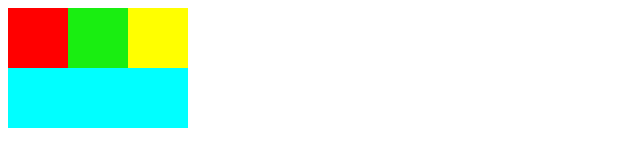
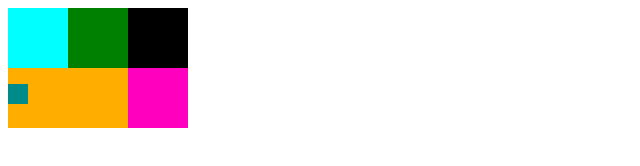
Before and after one commit to William-italia/FrontEndLearning, a plain HTML site: page section-one/index5.html in a window 1280 px wide. Shown: the whole page, without its empty margins (0-640 px from the left). Drawn offline with Linux system fonts and the light colour scheme.

Commit message:
netflix base

```diff
--- a/section-one/index5.html
+++ b/section-one/index5.html
@@ -7,12 +7,35 @@
     <title>Meu html</title>
   </head>
   <body>
-    <div style="width: 180px; height: 120px; background-color: aqua">
-
-    <div style="width: 60px; height: 60px; background-color: red; float: left;"></div>
-    <div style="width: 60px; height: 60px; background-color: rgb(25, 238, 17); float: left;"></div>
-    <div style="width: 60px; height: 60px; background-color: yellow; float: left;"></div>
-
-
+    <div style="width: 180px; height: 120px; background: red">
+      <div
+        style="width: 60px; height: 60px; background: aqua; float: left"
+      ></div>
+      <div
+        style="width: 60px; height: 60px; background: green; float: left"
+      ></div>
+      <div
+        style="width: 60px; height: 60px; background: black; float: left"
+      ></div>
+      <div
+        style="
+          width: 120px;
+          height: 60px;
+          background: rgb(255, 174, 0);
+          float: left;
+          text-align: center;
+        "
+      >
+        <p style="width: 20px; height: 20px; background: darkcyan"></p>
+      </div>
+      <div
+        style="
+          width: 60px;
+          height: 60px;
+          background: rgb(255, 0, 191);
+          float: left;
+        "
+      ></div>
+    </div>
   </body>
 </html>
```
Also changed, not shown: section-one/netflix.html (+15 -20 lines).
